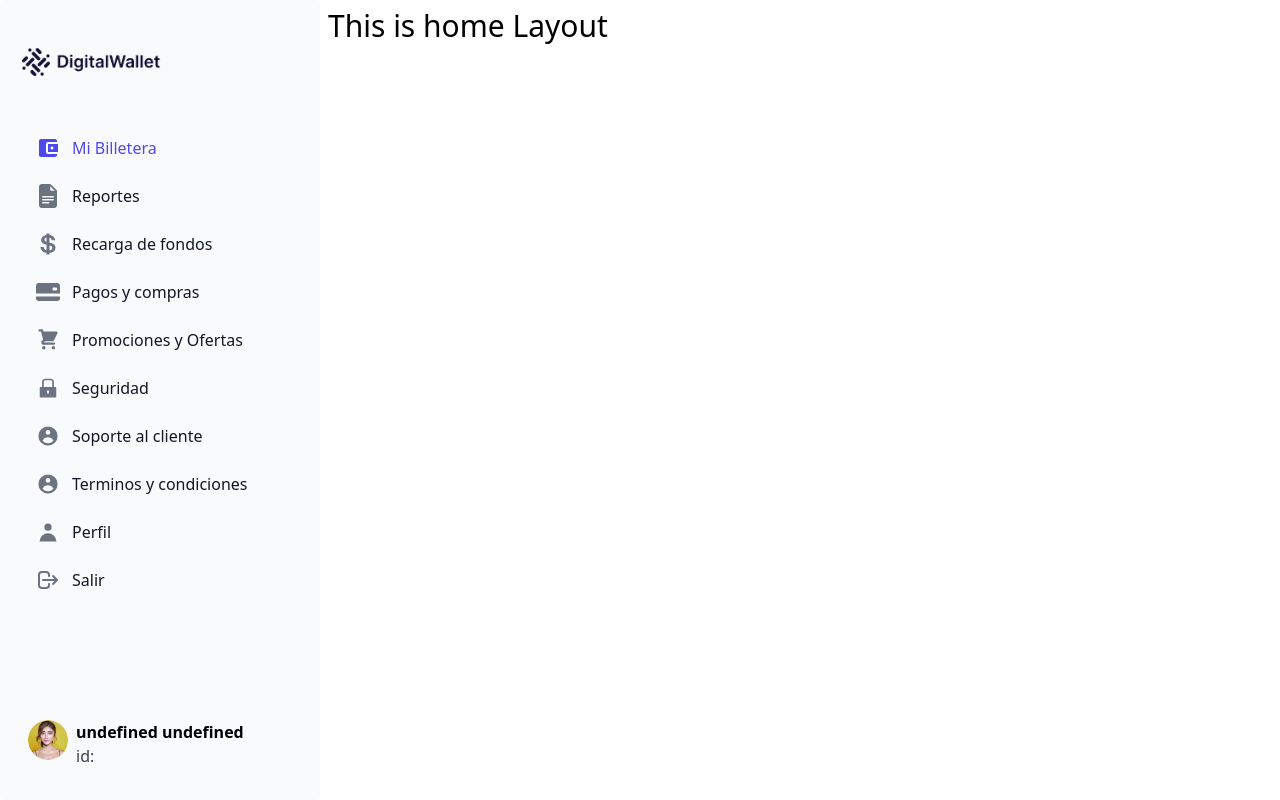
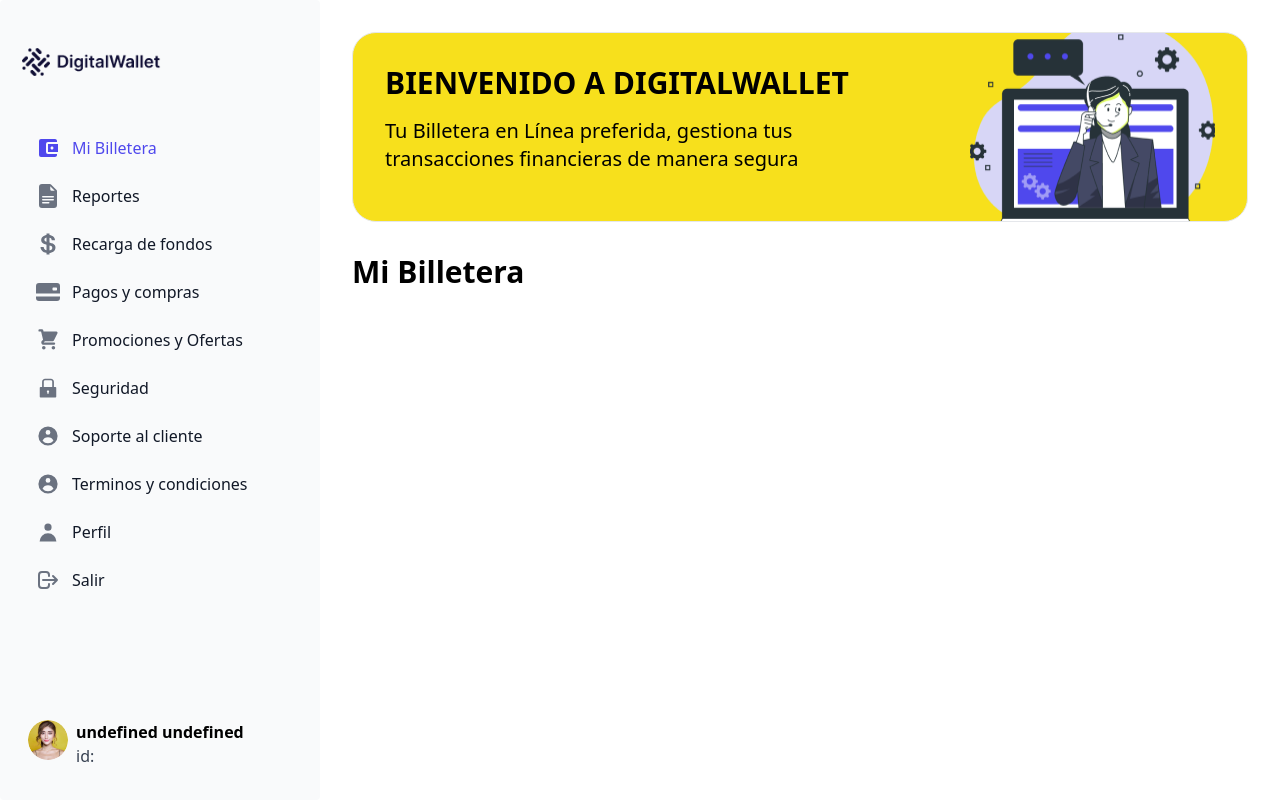
Before and after one commit to VictorZ94/No-country-c13-30-t-python, a React (Vite) app in the folder frontend/: page / in a window 1280 px wide. Built offline with nearby package versions, Linux system fonts and the light colour scheme; sample sign-in values are in the browser's storage.

Commit message:
progress frontend

```diff
--- a/frontend/src/components/HomeLayout.jsx
+++ b/frontend/src/components/HomeLayout.jsx
@@ -0,0 +1,14 @@
+import Welcome from "./Welcome";
+
+const HomeLayout = () => {
+  return (
+    <div>
+      <Welcome />
+      <div className="py-8">
+        <h1 className="text-3xl font-semibold">Mi Billetera</h1>
+      </div>
+    </div>
+  );
+};
+
+export default HomeLayout;
--- a/frontend/src/components/ReportLayout.jsx
+++ b/frontend/src/components/ReportLayout.jsx
@@ -1,16 +1,10 @@
 import { Button } from "flowbite-react";
-import ReportImage from "../assets/reports-img.png";
+import Welcome from "./Welcome";
 
 const ReportsLayout = () => {
   return (
     <div>
-      <div className="flex justify-between bg-terciary-c w-full h-48 border rounded-3xl">
-        <div className="p-8">
-          <h1 className="text-3xl font-semibold uppercase">Bienvenido a digitalwallet</h1>
-          <p className="text-xl py-4">Tu Billetera en Línea preferida, gestiona tus transacciones financieras de manera segura</p>
-        </div>
-        <img src={ReportImage} className="mx-8" alt="report layout image" />
-      </div>
+      <Welcome />
       <div className="py-8">
         <h1 className="text-3xl font-semibold">Reportes</h1>
         <p className="text-xl py-2">Conoce paso a paso las transacciones que realizas</p>
--- /dev/null
+++ b/frontend/src/components/Welcome.jsx
@@ -0,0 +1,15 @@
+import ReportImage from "../assets/reports-img.png";
+
+const Welcome = () => {
+  return (
+    <div className="flex flex-col md:flex-row justify-between bg-terciary-c w-full h-full border rounded-3xl">
+      <div className="p-8">
+        <h1 className="text-3xl font-semibold uppercase">Bienvenido a digitalwallet</h1>
+        <p className="text-xl py-4">Tu Billetera en Línea preferida, gestiona tus transacciones financieras de manera segura</p>
+      </div>
+      <img src={ReportImage} className="mx-8" alt="report layout image" />
+    </div>
+  );
+};
+
+export default Welcome;
--- a/frontend/src/views/Home.jsx
+++ b/frontend/src/views/Home.jsx
@@ -3,6 +3,7 @@ import SideNavbar from "../components/SideNavbar";
 import NavbarWithDropdown from "../components/NavBarSmall";
 import { useAuth } from "../context/auth";
 import { useNavigate } from "react-router-dom";
+import HomeLayout from "../components/HomeLayout";
 
 const Home = () => {
   const { currentUser } = useAuth();
@@ -21,8 +22,8 @@ const Home = () => {
         <div className="h-screen hidden md:block">
             <SideNavbar />
         </div>
-        <div className="p-2">
-            <h1 className="text-3xl">This is home Layout</h1>
+        <div className="p-8 flex-auto">
+          <HomeLayout/>
         </div>
       </div>
     </div>
--- a/frontend/src/views/Reports.jsx
+++ b/frontend/src/views/Reports.jsx
@@ -3,6 +3,7 @@ import SideNavbar from "../components/SideNavbar";
 import ReportsLayout from "../components/ReportLayout";
 import { useNavigate } from "react-router-dom";
 import { useAuth } from "../context/auth";
+import NavbarWithDropdown from "../components/NavBarSmall";
 
 const Reports = () => {
   const { currentUser } = useAuth();
@@ -15,12 +16,15 @@ const Reports = () => {
   }, []);
 
   return (
-    <div className="flex">
-        <div className="h-screen">
-            <SideNavbar />
-        </div>
-        <div className="p-8 flex-auto">
-            <ReportsLayout />
+    <div className="mt-2 md:mt-0">
+        <NavbarWithDropdown />
+        <div className="flex">
+          <div className="h-screen hidden md:block">
+              <SideNavbar />
+          </div>
+          <div className="p-8 flex-auto">
+              <ReportsLayout />
+          </div>
         </div>
     </div>
   );
```
